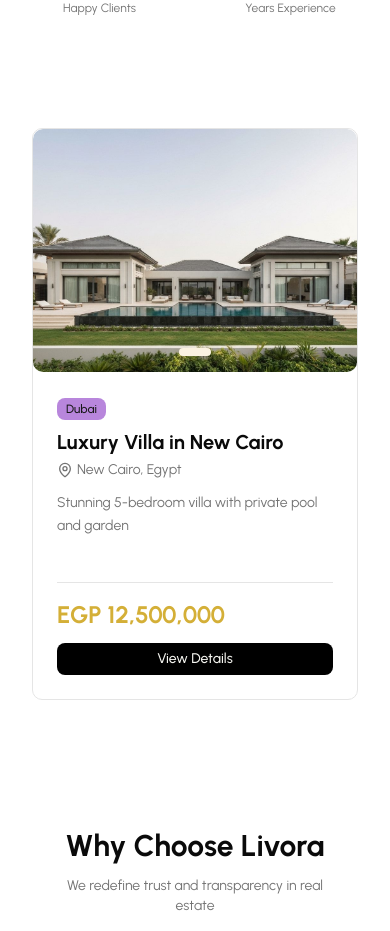
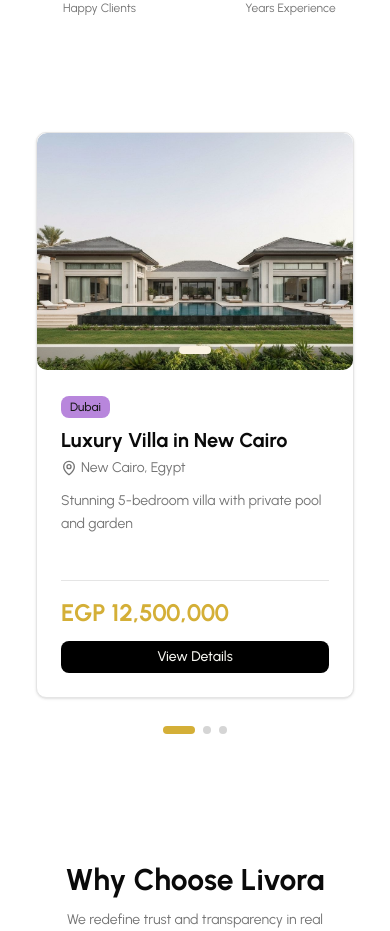
Before and after one commit to Mohammad-Hafez-Dafa/livora, a Next.js app: page / in a window 390 px wide. Shown: the part 1020-1951 px from the top of the page. Built offline with nearby package versions, Linux system fonts and the light colour scheme.

Commit message:
show slides bullets at small screens

```diff
--- a/components/featured-properties-carousel.tsx
+++ b/components/featured-properties-carousel.tsx
@@ -28,16 +28,27 @@ export function FeaturedPropertiesCarousel({ properties }: FeaturedPropertiesCar
 
   const [canScrollPrev, setCanScrollPrev] = useState(false)
   const [canScrollNext, setCanScrollNext] = useState(false)
+  const [selectedIndex, setSelectedIndex] = useState(0)
+  const [scrollSnaps, setScrollSnaps] = useState<number[]>([])
 
   const onSelect = useCallback(() => {
     if (!emblaApi) return
     setCanScrollPrev(emblaApi.canScrollPrev())
     setCanScrollNext(emblaApi.canScrollNext())
+    setSelectedIndex(emblaApi.selectedScrollSnap())
   }, [emblaApi])
+
+  const scrollTo = useCallback(
+    (index: number) => {
+      if (emblaApi) emblaApi.scrollTo(index)
+    },
+    [emblaApi]
+  )
 
   useEffect(() => {
     if (!emblaApi) return
     onSelect()
+    setScrollSnaps(emblaApi.scrollSnapList())
     emblaApi.on("select", onSelect)
     emblaApi.on("reInit", onSelect)
     return () => {
@@ -51,14 +62,14 @@ export function FeaturedPropertiesCarousel({ properties }: FeaturedPropertiesCar
       <div className="overflow-hidden" ref={emblaRef}>
         <div className="flex gap-6">
           {properties.map((property) => (
-            <div key={property.id} className="flex-[0_0_100%] min-w-0 md:flex-[0_0_50%] lg:flex-[0_0_33.333%]">
+            <div key={property.id} className="flex-[0_0_100%] min-w-0 md:flex-[0_0_50%] lg:flex-[0_0_33.333%] bg-card p-1">
               <PropertyCard property={property} />
             </div>
           ))}
         </div>
       </div>
 
-      {/* Navigation Buttons */}
+      {/* Navigation Buttons - Hidden on small screens */}
       {canScrollPrev && (
         <Button
           variant="outline"
@@ -79,6 +90,22 @@ export function FeaturedPropertiesCarousel({ properties }: FeaturedPropertiesCar
           <ChevronRight className="h-5 w-5" />
         </Button>
       )}
+
+      {/* Bullet Indicators - Show on small screens, hide on md+ */}
+      <div className="flex justify-center gap-2 mt-6 md:hidden">
+        {scrollSnaps.map((_, index) => (
+          <button
+            key={index}
+            className={`w-2 h-2 rounded-full transition-all duration-300 ${
+              index === selectedIndex
+                ? "bg-gold w-8"
+                : "bg-muted-foreground/30 hover:bg-muted-foreground/50"
+            }`}
+            onClick={() => scrollTo(index)}
+            aria-label={`Go to slide ${index + 1}`}
+          />
+        ))}
+      </div>
     </div>
   )
 }
--- a/components/property-card.tsx
+++ b/components/property-card.tsx
@@ -23,7 +23,7 @@ export function PropertyCard({ property }: PropertyCardProps) {
     language === "en" ? property.description : property.descriptionAr;
 
   return (
-    <div className="bg-card rounded-lg overflow-hidden border border-border hover:shadow-lg transition-shadow h-full flex flex-col">
+    <div className="bg-card rounded-lg overflow-hidden border border-border shadow-sm hover:shadow-md transition-shadow h-full flex flex-col">
       <PropertyCarousel images={property?.images} alt={title} />
 
       <div className="p-6 flex flex-col flex-1">
--- a/components/why-choose-us-section.tsx
+++ b/components/why-choose-us-section.tsx
@@ -87,7 +87,7 @@ export function WhyChooseUsSection({ lang = "en" }: WhyChooseUsSectionProps) {
           {features.map((feature, index) => (
             <div
               key={index}
-              className={`text-center p-6 rounded-lg hover:bg-accent/5 transition-all duration-700 ${
+              className={`text-center p-6 rounded-lg hover:bg-accent/5 transition-all duration-900 ${
                 isVisible
                   ? "opacity-100 translate-y-0"
                   : "opacity-0 translate-y-12"
```
